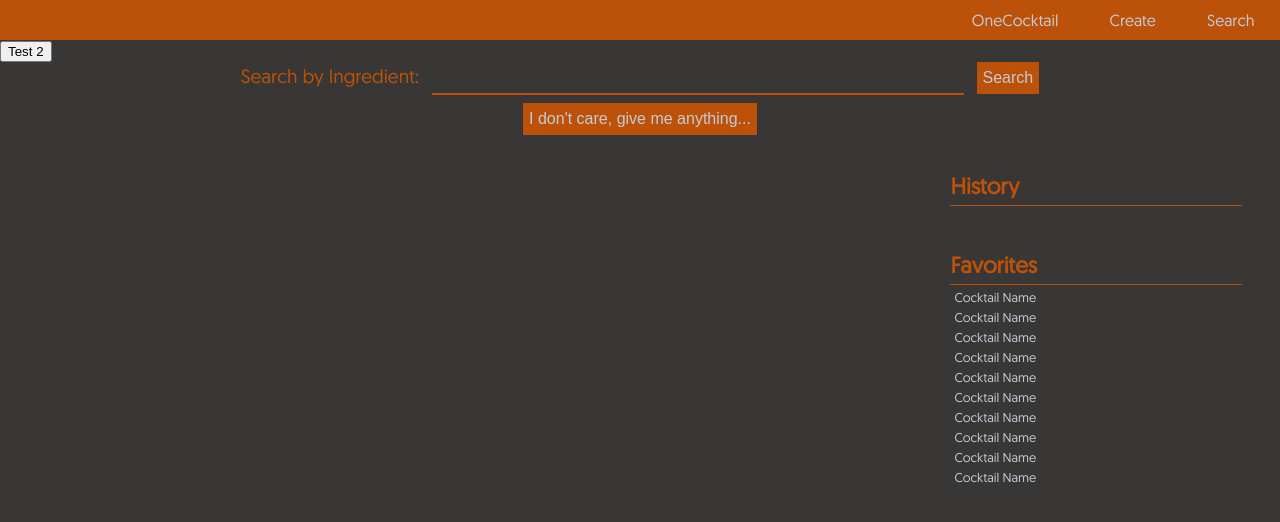
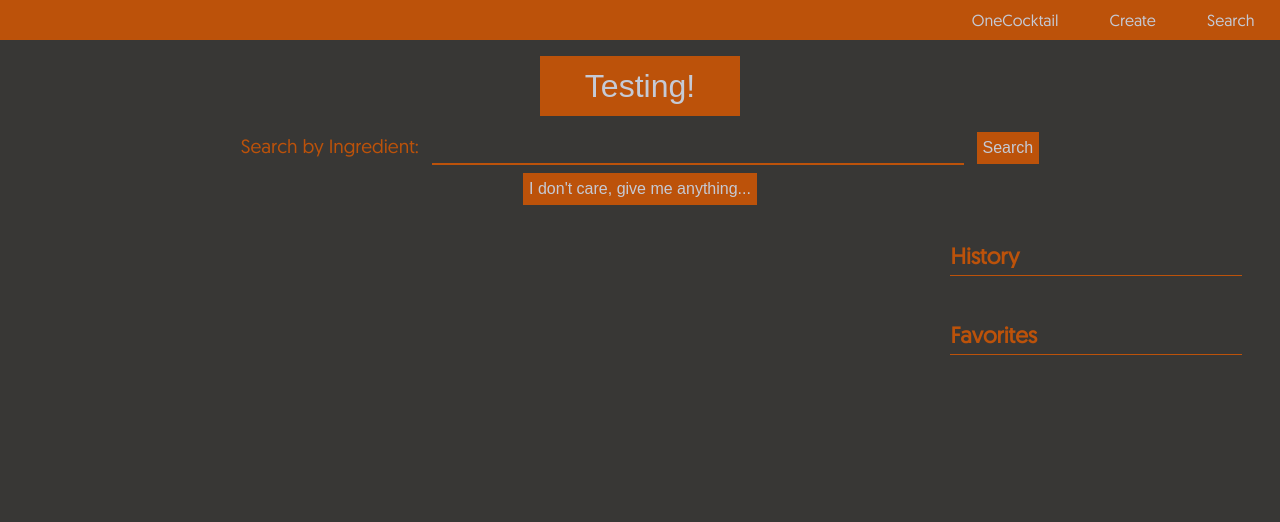
Before and after one commit to hank-frank/cocktail, a React (Vite) app: page /#/searchContents in a window 1280 px wide. Shown: the top 522 px of the page. Built offline with nearby package versions, Linux system fonts and the light colour scheme.

Commit message:
adds favorite functionality

```diff
--- a/src/public/js/App.jsx
+++ b/src/public/js/App.jsx
@@ -16,7 +16,27 @@ function App() {
     const [current, setCurrent] = useState({});
     const [historyArray, setHistoryArray] = useState([]);
     const [newArray, setNewArray] = useState([]);
+    const [allViewed, setAllViewed] = useState([]);
     const [favoritesArray, setFavoritesArray] = useState([]);
+
+    useEffect(() => {
+        let eachViewed = current;
+        let localViewed = allViewed;
+        localViewed.push(eachViewed);
+        setAllViewed(localViewed);
+    }, [current])
+
+    useEffect(() => {
+        let localAll = allViewed;
+        let localFavorites = [];
+
+        localAll.forEach((cocktail) => {
+            if (cocktail.favorite === true) {
+                localFavorites.push(cocktail);
+            }
+        })
+        setFavoritesArray(localFavorites);
+    }, [allViewed])
 
 
     const getRandomCocktail = () => {
@@ -35,12 +55,14 @@ function App() {
     };
 
     const searchByIngredient = (searchValue) => {
+        console.log(`fetch: `, searchValue)
         fetch(`byIngredient?search=${searchValue}`)
         .then((response) => {
             return response = response.json()
         })
         .then ((cocktailArray) => {
             setSearchResult(cocktailArray)
+            console.log(cocktailArray)
         })
         .catch(err => console.error(`whoopsies ingredient`, err))
     }
@@ -76,30 +98,39 @@ function App() {
     }
 
     const makeFavorite = (cocktail) => {
-//do stuff
+        let eachViewed = current;
+        let localFavorites = favoritesArray;
+        localFavorites.push(eachViewed);
+        setFavoritesArray(localFavorites);
     }
 
     const forTesting = () => {
         // getById(12402);
-        // console.log('site url: ', window.location.href)
+        // console.log('site url: ', window.location.href);
         // console.log(`random cocktail: `, randomCocktail);
         // console.log(`cocktail byId: `, byId);
-        console.log(`historyArray: `, historyArray);
-        console.log(`current: `, current)
-        console.log(`newArray: `, newArray)
+        // console.log(`historyArray: `, historyArray);
+        // console.log(`current: `, current);
+        // console.log(`newArray: `, newArray);
+        console.log(`all viewed: `, allViewed);
+        console.log(`all favorites: `, favoritesArray);
+        console.log(`search result: `, searchResult);
+
     }
 
     return(
         <Router>
             <Header />
-            <button className="test-button" onClick={ ()=> forTesting()}>Test 2</button>
+            <div className="test-button-container">
+                <button className="test-button" onClick={ ()=> forTesting()}>Testing!</button>
+            </div>
             <SearchBar
                 search = { searchByIngredient }
                 getRandom = { getRandomCocktail }
             />
             <div className="main-container">
                 <div className="left-area-container">
-            <Route exact path="/">
+                    <Route path="/searchContents">
                         <SearchResults
                             drinksArray = { searchResult }
                             getById = { getById }
@@ -123,7 +154,10 @@ function App() {
                         historyArray = { historyArray }
                         recallHistory = { recallHistory }
                     />
-                    <Favorites />
+                    <Favorites
+                        favoritesArray = { favoritesArray }
+                        recallHistory = { recallHistory }
+                    />
                 </div>
             </div>
         </Router>
--- a/src/public/js/favorites.jsx
+++ b/src/public/js/favorites.jsx
@@ -1,7 +1,26 @@
 import React, { useState, useEffect } from 'react';
+import { Link } from 'react-router-dom';
 
 function Favorites (props) {
-    const [search, setSearch] = useState("")
+    const [favoritesList, setFavoritesList] = useState("");
+
+    useEffect(() => {
+
+       let favs =  updateFavorites(props);
+       setFavoritesList(favs);
+    }, [props])
+
+    const updateFavorites = (props) => {
+        return(
+            props.favoritesArray.map((cocktail, key) => {
+                    return  (
+                        <Link to='/oneCocktail' key={ cocktail.id }>
+                            <p className="history-cocktail-title" onClick={() => props.recallHistory(cocktail.id)}>{ cocktail.name }</p>
+                        </Link>
+                    )
+                })
+        )
+    };
 
 
     return (
@@ -9,16 +28,7 @@ function Favorites (props) {
             <div className="fav-title-box">
                 <h4 className="fav-title">Favorites</h4>
             </div>
-            <p className="fav-cocktail-title">Cocktail Name</p>
-            <p className="fav-cocktail-title">Cocktail Name</p>
-            <p className="fav-cocktail-title">Cocktail Name</p>
-            <p className="fav-cocktail-title">Cocktail Name</p>
-            <p className="fav-cocktail-title">Cocktail Name</p>
-            <p className="fav-cocktail-title">Cocktail Name</p>
-            <p className="fav-cocktail-title">Cocktail Name</p>
-            <p className="fav-cocktail-title">Cocktail Name</p>
-            <p className="fav-cocktail-title">Cocktail Name</p>
-            <p className="fav-cocktail-title">Cocktail Name</p>
+            { favoritesList }
         </>
     )
 };
--- a/src/public/js/header.jsx
+++ b/src/public/js/header.jsx
@@ -21,13 +21,12 @@ return (
                 <Link to='/addCocktail' className="link-text">Create</Link>
             </div>
             <div className="header-item">
-                <Link to='/' className="link-text">Search</Link>
+                <Link to='/searchContents' className="link-text">Search</Link>
             </div>
         </div>
     </div>
     </>
     )
-
 };
 
 export default Header;
--- a/src/public/js/history.jsx
+++ b/src/public/js/history.jsx
@@ -13,11 +13,10 @@ function History (props) {
                     <h4 className="history-title">History</h4>
                 </div>
                 {
-                    props.historyArray.map((cocktail, key) => {
-                        key++
+                    props.historyArray.map((cocktail) => {
                         return  (
-                            <Link to='/oneCocktail'>
-                                <p className="history-cocktail-title" onClick={() => props.recallHistory(cocktail.id)} key={ key }>{ cocktail.name }</p>
+                            <Link to='/oneCocktail' key={ cocktail.id}>
+                                <p className="history-cocktail-title" onClick={() => props.recallHistory(cocktail.id)}>{ cocktail.name }</p>
                             </Link>
                         )
                     })
--- a/src/public/js/searchBar.jsx
+++ b/src/public/js/searchBar.jsx
@@ -25,15 +25,14 @@ function SearchBar (props) {
 
     const handleSubmit = (evt) => {
         evt.preventDefault();
-        console.log(searchValue)
         props.search(value);
+        console.log(value);
         reset();
     }
 
     return (
         <>
         <div className="search-section">
-        {/* <Link to='/'> */}
             <form onSubmit={ handleSubmit }>
                 <label className="search-label">
                     Search by Ingredient:
@@ -43,11 +42,10 @@ function SearchBar (props) {
                     { ...bind}
                     />
                 </label>
-                {/* <Link to='/'> */}
+                {/* <Link to='/searchResults'> */}
                     <input className="submit-button" type="submit" value="Search" />
                 {/* </Link> */}
             </form>
-            {/* </Link> */}
         </div>
         <div className="random-flex">
             { conditionalLink }
--- a/src/public/js/searchResults.jsx
+++ b/src/public/js/searchResults.jsx
@@ -2,14 +2,19 @@ import React, { useState, useEffect } from 'react';
 import { Link } from 'react-router-dom';
 
 function SearchResult (props) {
-    // const [search, setSearch] = useState("")
+
+    useEffect(() => {
+
+        console.log(`props: `, props)
+    }, [props])
+
     return (
         <>
             <div className="card-flex">
             {
                 props.drinksArray.map((each) => {
                     return (
-                        <Link to='/oneCocktail'>
+                        <Link to='/oneCocktail' key={ each.idDrink }>
                             <div className="cocktail-card" key={ each.idDrink } onClick={ () => props.getById(each.idDrink) }>
                                 <div className="card-contents">
                                     <h1 className="cocktail-card-title">{ each.strDrink }</h1>
--- a/src/public/sass/main.scss
+++ b/src/public/sass/main.scss
@@ -41,6 +41,22 @@ body {
     display: flex;
     flex-direction: column;
     justify-content: center;
+}
+
+.test-button-container {
+    @include horizontal-center;
+    margin: 2vh 0;
+}
+
+.test-button {
+    width: 200px;
+    height: 60px;
+    border: none;
+    color: $grey;
+    background-color: $orange;
+    margin: 2vh 2wv;
+    align-self: center;
+    font-size: 2rem;
 }
 
 /////////////////////////////////////////////////////
@@ -278,8 +294,8 @@ body {
 .toggle-switch {
     position: relative;
     display: inline-block;
-    width: 60px;
-    height: 34px;
+    width: 30px;
+    height: 17px;
     margin-bottom: 1vh;
 }
 
@@ -297,20 +313,20 @@ body {
     right: 0;
     bottom: 0;
     background-color: $warm;
-    -webkit-transition: .4s;
-    transition: .4s;
+    -webkit-transition: .2s;
+    transition: .2s;
 }
 
 .slider:before {
     position: absolute;
     content: "";
-    height: 26px;
-    width: 26px;
-    left: 4px;
-    bottom: 4px;
-    background-color: white;
-    -webkit-transition: .4s;
-    transition: .4s;
+    height: 13px;
+    width: 13px;
+    left: 2px;
+    bottom: 2px;
+    background-color: $grey;
+    -webkit-transition: .2s;
+    transition: .2s;
 }
 
 input:checked + .slider {
@@ -322,9 +338,9 @@ input:focus + .slider {
 }
 
 input:checked + .slider:before {
-    -webkit-transform: translateX(26px);
-    -ms-transform: translateX(26px);
-    transform: translateX(26px);
+    -webkit-transform: translateX(13px);
+    -ms-transform: translateX(13px);
+    transform: translateX(13px);
 }
 
 /* Rounded sliders */
```
Also changed, not shown: src/public/js/oneCocktail.jsx (+12 -9 lines), 1 other file (tests, documents, lock files or other folders). Lines whose indentation alone changed are shown as unchanged.
